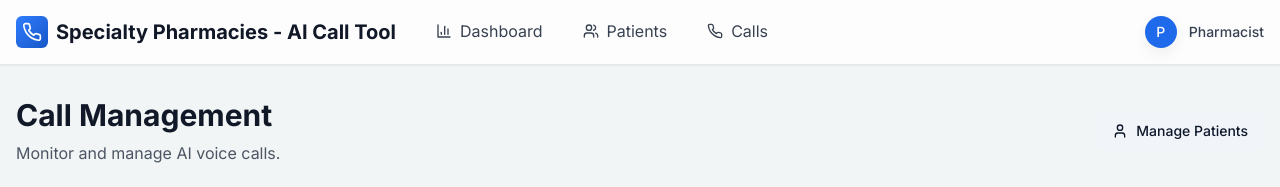
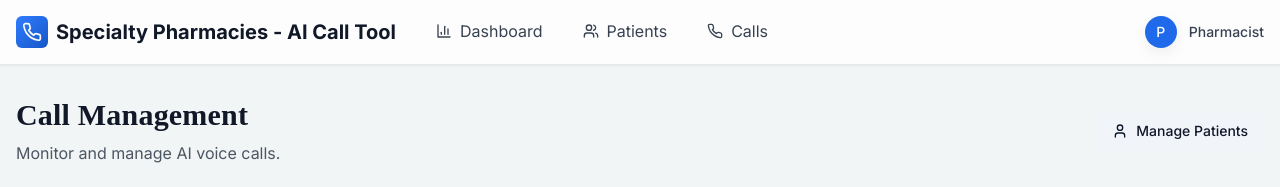
Before and after one commit to rosho19/medme-pharmacy-ai-calls, a Next.js app in the folder frontend/: page /calls in a window 1280 px wide. Shown: the top 187 px of the page. Built offline with nearby package versions, Linux system fonts and the light colour scheme; no server answers.

Commit message:
UI: unify patient avatars to brand colors; headings use Playfair Display to better match MedMe site

```diff
--- a/frontend/src/app/globals.css
+++ b/frontend/src/app/globals.css
@@ -2,7 +2,7 @@
 @tailwind components;
 @tailwind utilities;
 
-@import url('https://fonts.googleapis.com/css2?family=Montserrat:wght@400;500;600;700&family=Inter:wght@300;400;500;600;700&display=swap');
+@import url('https://fonts.googleapis.com/css2?family=Montserrat:wght@400;500;600;700&family=Playfair+Display:wght@500;600;700&display=swap');
 
 @layer base {
   html {
@@ -11,6 +11,10 @@
 
   body {
     @apply bg-brand-900/5 text-gray-900; /* subtle teal tint */
+  }
+  h1, h2, h3 {
+    font-family: 'Playfair Display', serif;
+    letter-spacing: 0.2px;
   }
 }
 
--- a/frontend/src/components/CallManagement.tsx
+++ b/frontend/src/components/CallManagement.tsx
@@ -228,8 +228,8 @@ export function CallManagement() {
                       <td className="px-6 py-4 whitespace-nowrap">
                         <div className="flex items-center">
                           <div className="flex-shrink-0 h-8 w-8">
-                            <div className="h-8 w-8 rounded-full bg-blue-100 flex items-center justify-center">
-                              <User className="h-4 w-4 text-blue-600" />
+                            <div className="h-8 w-8 rounded-full bg-brand-100 flex items-center justify-center">
+                              <User className="h-4 w-4 text-brand-700" />
                             </div>
                           </div>
                           <div className="ml-3">
```
